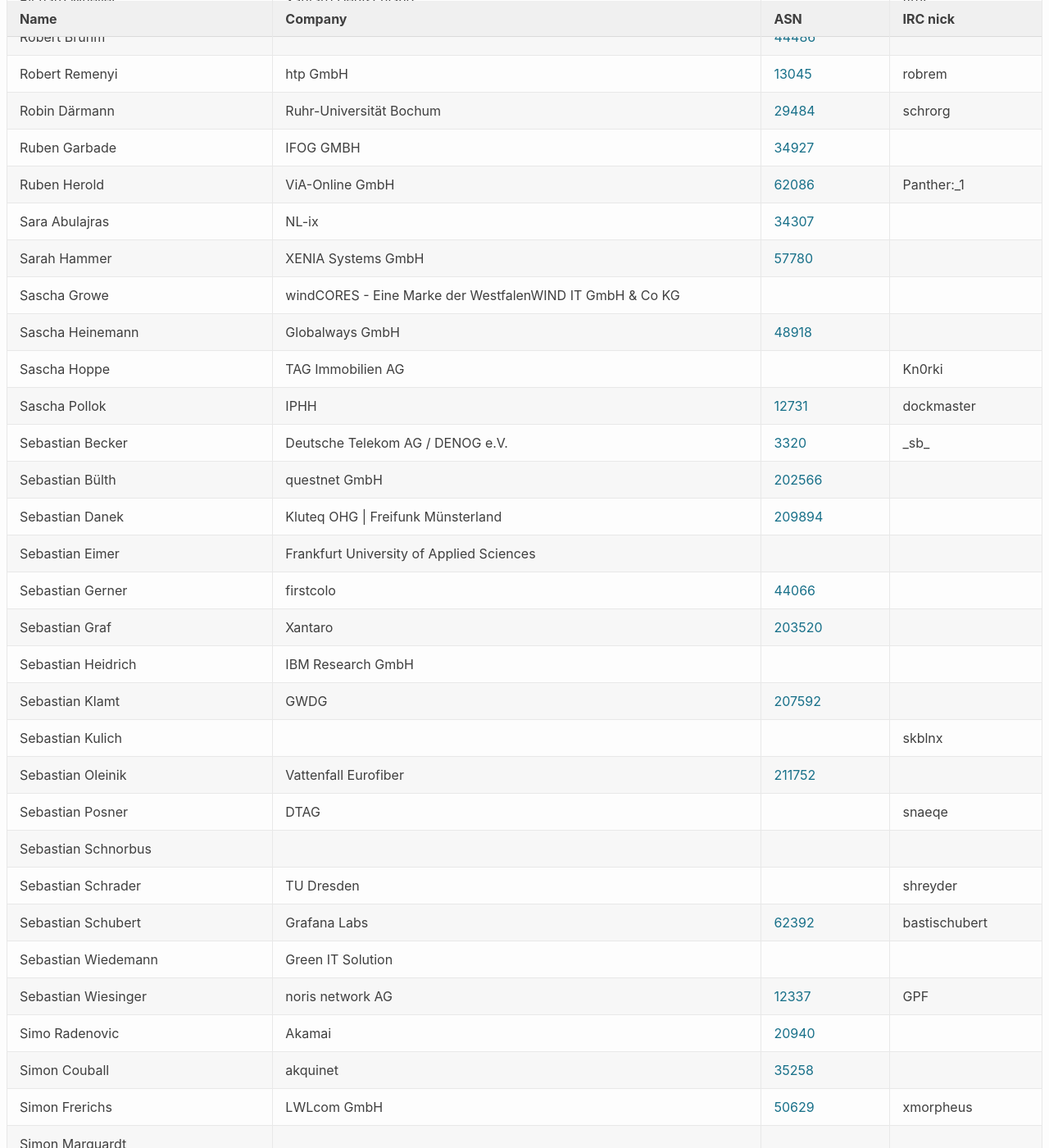
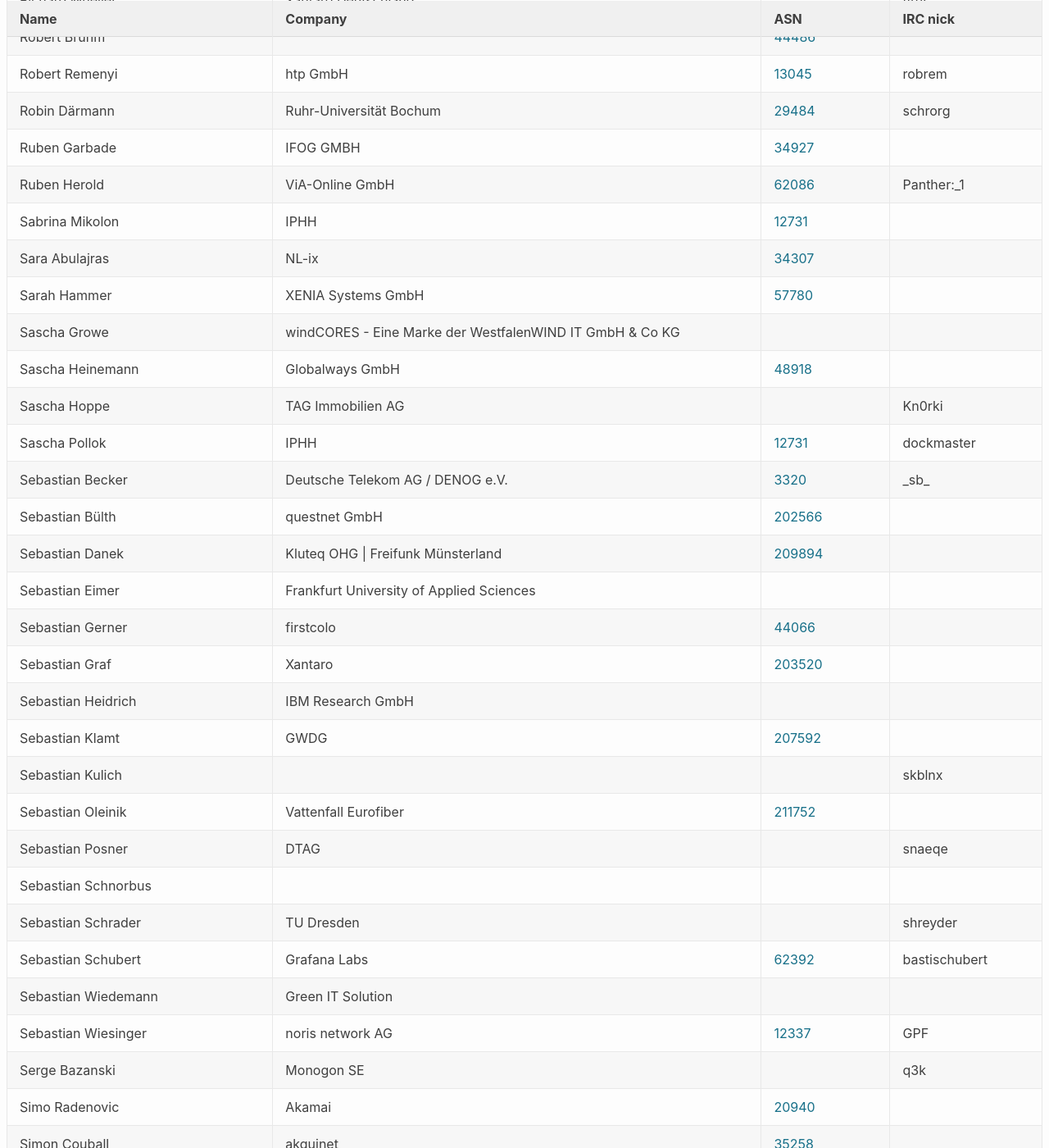
Before and after one commit to denog/pretix-attendeelist, a Jekyll site: the page built from denog15/index.md, in a window 1280 px wide and 1400 px high, scrolled down 13339 px. Shown: the whole window at 82% size. Built offline with Jekyll 4.4.1, drawn with Linux system fonts in a browser that asks for light colours; some of the changed text lies outside the part shown.

Commit message:
Latest data: Thu Oct 26 22:10:09 UTC 2023

```diff
--- a/_data/attendees_denog15_onsite.json
+++ b/_data/attendees_denog15_onsite.json
@@ -1788,6 +1788,12 @@
     "asn": "62086"
   },
   {
+    "name": "Sabrina Mikolon",
+    "company": "IPHH",
+    "irc": null,
+    "asn": "12731"
+  },
+  {
     "name": "Sara Abulajras",
     "company": "NL-ix",
     "irc": null,
@@ -1920,6 +1926,12 @@
     "asn": "12337"
   },
   {
+    "name": "Serge Bazanski",
+    "company": "Monogon SE",
+    "irc": "q3k",
+    "asn": null
+  },
+  {
     "name": "Simon Couball",
     "company": "akquinet",
     "irc": null,
@@ -2136,12 +2148,6 @@
     "asn": "8983"
   },
   {
-    "name": "Tim Windelchmidt",
-    "company": "Monogon SE",
-    "irc": "fionera",
-    "asn": null
-  },
-  {
     "name": "Tim Windelschmidt",
     "company": "Monogon SE",
     "irc": "fionera",
```
